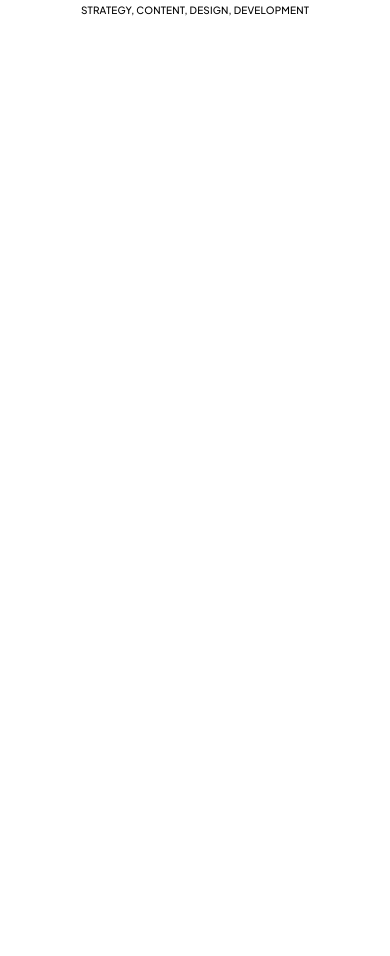
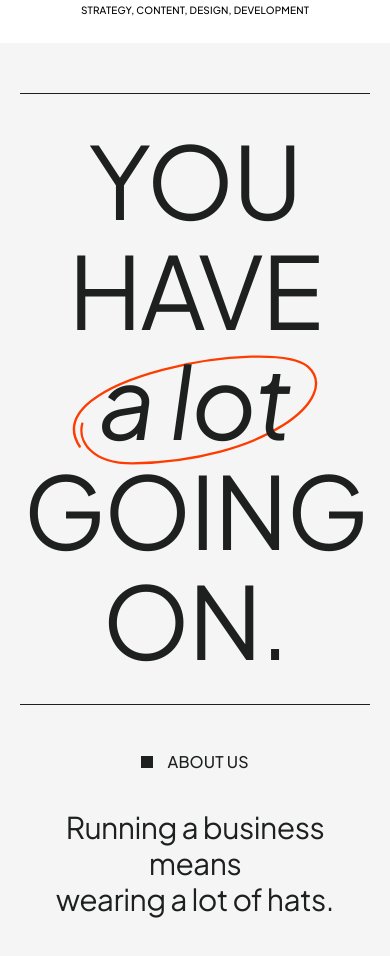
Before and after one commit to FluffyClaws/hulo.dev-test-page, a React (Create React App) app: page / in a window 390 px wide. Shown: the part 1040-1996 px from the top of the page. Before the commit the page ends 1083 px from the top, so only its background shows below. Built offline with nearby package versions, Linux system fonts and the light colour scheme.

Commit message:
mobile about-block

```diff
--- a/src/components/AboutSection.scss
+++ b/src/components/AboutSection.scss
@@ -1,193 +1,6 @@
 .about-block {
   background: var(--baseline-bg-alt);
   padding-top: 200px;
-}
-
-.relational-operator-child {
-  width: 12px;
-  height: 12px;
-  position: relative;
-  background-color: var(--baseline-darck);
-}
-.relational-operator {
-  display: flex;
-  flex-direction: column;
-  align-items: flex-start;
-  justify-content: flex-start;
-  padding: var(--padding-7xs) 0 0;
-}
-.about p {
-  position: relative;
-  letter-spacing: 0.15px;
-  line-height: 140%;
-  text-transform: uppercase;
-  font-weight: 500;
-  display: inline-block;
-  min-width: 82px;
-}
-.about {
-  display: flex;
-  flex-direction: row;
-  align-items: baseline;
-  justify-content: flex-start;
-  gap: var(--gap-mini);
-}
-
-.subhead h1 {
-  margin: 0;
-  align-self: stretch;
-  position: relative;
-  font-size: inherit;
-  letter-spacing: -0.5px;
-  line-height: 120%;
-  font-weight: 400;
-  font-family: inherit;
-}
-.subhead :nth-child(2) {
-  text-align: right;
-}
-.subhead,
-.row1-wrapper {
-  display: flex;
-  align-items: flex-start;
-  max-width: 100%;
-}
-.subhead {
-  width: 1109px;
-  flex-direction: column;
-  justify-content: flex-start;
-  font-size: var(--h2-size);
-}
-.row1-wrapper {
-  align-self: stretch;
-  flex-direction: row;
-  justify-content: space-between;
-  gap: var(--gap-xl);
-}
-
-.row2-wrapper p {
-  align-self: stretch;
-  position: relative;
-  line-height: 140%;
-  flex: 1;
-  min-width: 350px;
-  max-width: 100%;
-}
-.were-a-strategic-consulting-f2 {
-  align-self: stretch;
-  position: relative;
-  letter-spacing: 1.25px;
-  text-transform: uppercase;
-  font-weight: 500;
-}
-.were-a-strategic-consulting-f-frame {
-  flex: 1;
-  display: flex;
-  flex-direction: column;
-  align-items: flex-start;
-  justify-content: flex-start;
-  padding: var(--padding-10xs) 0 0;
-}
-.icon4,
-.icon5 {
-  position: absolute;
-  top: 0;
-  left: 0;
-  border-radius: var(--br-21xl);
-  width: 24px;
-  height: 24px;
-  overflow: hidden;
-}
-.icon5 {
-  top: 4px;
-  left: 4px;
-  border-radius: var(--br-829xl);
-  background-color: var(--color-orangered);
-  width: 16px;
-  height: 16px;
-  z-index: 1;
-}
-.icon-container {
-  height: 24px;
-  width: 24px;
-  position: relative;
-}
-.button2 {
-  width: 253px;
-  border-radius: var(--br-21xl);
-  background-color: var(--baseline-darck);
-  overflow: hidden;
-  display: flex;
-  flex-direction: row;
-  align-items: flex-start;
-  justify-content: flex-start;
-  padding: var(--padding-base) var(--padding-5xl);
-  box-sizing: border-box;
-  gap: var(--gap-base);
-  font-size: var(--button-size);
-  color: var(--baseline-white);
-}
-.col1-wrapper,
-.thats-where-we {
-  flex: 1;
-  min-width: 350px;
-  max-width: 100%;
-}
-.col1-wrapper {
-  display: flex;
-  flex-direction: column;
-  align-items: flex-start;
-  justify-content: flex-start;
-  gap: var(--gap-61xl);
-}
-
-.details-container,
-.row2-wrapper {
-  display: flex;
-  justify-content: flex-start;
-  max-width: 100%;
-}
-.row2-wrapper {
-  width: 1110px;
-  flex-direction: row;
-  flex-wrap: wrap;
-  align-items: flex-start;
-  gap: var(--gap-13xl);
-  font-size: var(--h5-size);
-}
-.details-container {
-  width: 1680px;
-  flex-direction: column;
-  align-items: flex-end;
-  gap: var(--gap-61xl);
-}
-.about-details-block {
-  align-self: stretch;
-  display: flex;
-  flex-direction: row;
-  align-items: flex-start;
-  justify-content: center;
-  padding: 0 var(--padding-xl) var(--padding-181xl);
-  box-sizing: border-box;
-  max-width: 100%;
-  text-align: left;
-  font-size: var(--font-size-base);
-  color: var(--baseline-darck);
-  font-family: var(--button);
-}
-
-.about-headline-container,
-.about-wrapper {
-  display: flex;
-  align-items: flex-start;
-  max-width: 100%;
-}
-.about-wrapper {
-  width: 1680px;
-  flex-direction: column;
-  justify-content: flex-start;
-  gap: 55.5px;
-}
   .about-headline-container {
     align-self: stretch;
     flex-direction: row;
@@ -198,15 +11,11 @@
     font-size: var(--font-size-114xl);
     color: var(--baseline-darck);
     font-family: var(--button);
-}
-.todays-offers-icon {
-  align-self: stretch;
-  height: 1px;
-  position: relative;
-  max-width: 100%;
-  overflow: hidden;
-  flex-shrink: 0;
-}
+    .about-wrapper {
+      width: 1680px;
+      flex-direction: column;
+      justify-content: flex-start;
+      gap: 55.5px;
       .about-headline {
         align-self: stretch;
         display: flex;
@@ -237,11 +46,198 @@
         line-height: 146.3px;
         font-weight: 400;
       }
-.weekly-offers-icon {
+    }
+  }
+  .br-line {
+    order: 0;
+  }
+}
+
+.about-details-block {
   align-self: stretch;
-  height: 1px;
+  display: flex;
+  flex-direction: row;
+  align-items: flex-start;
+  justify-content: center;
+  padding: 0 var(--padding-xl) var(--padding-181xl);
+  box-sizing: border-box;
+  max-width: 100%;
+  text-align: left;
+  font-size: var(--font-size-base);
+  color: var(--baseline-darck);
+  font-family: var(--button);
+  .details-container {
+    width: 1680px;
+    flex-direction: column;
+    align-items: flex-end;
+    gap: var(--gap-61xl);
+    .row1-wrapper {
+      align-self: stretch;
+      flex-direction: row;
+      justify-content: space-between;
+      gap: var(--gap-xl);
+      .about p {
         position: relative;
+        letter-spacing: 0.15px;
+        line-height: 140%;
+        text-transform: uppercase;
+        font-weight: 500;
+        display: inline-block;
+        min-width: 82px;
+      }
+      .about {
+        display: flex;
+        flex-direction: row;
+        align-items: baseline;
+        justify-content: flex-start;
+        gap: var(--gap-mini);
+      }
+      .subhead {
+        width: 1109px;
+        flex-direction: column;
+        justify-content: flex-start;
+        font-size: var(--h2-size);
+      }
+      .subhead h1 {
+        margin: 0;
+        align-self: stretch;
+        position: relative;
+        font-size: inherit;
+        letter-spacing: -0.5px;
+        line-height: 120%;
+        font-weight: 400;
+        font-family: inherit;
+      }
+      .subhead :nth-child(2) {
+        text-align: right;
+      }
+    }
+    .row2-wrapper {
+      width: 1110px;
+      flex-direction: row;
+      flex-wrap: wrap;
+      align-items: flex-start;
+      gap: var(--gap-13xl);
+      font-size: var(--h5-size);
+      .col1-wrapper {
+        display: flex;
+        flex-direction: column;
+        align-items: flex-start;
+        justify-content: flex-start;
+        gap: var(--gap-61xl);
+      }
+    }
+    .row2-wrapper p {
+      align-self: stretch;
+      position: relative;
+      line-height: 140%;
+      flex: 1;
+      min-width: 350px;
       max-width: 100%;
-  overflow: hidden;
-  flex-shrink: 0;
     }
+  }
+}
+
+.subhead,
+.row1-wrapper {
+  display: flex;
+  align-items: flex-start;
+  max-width: 100%;
+}
+
+.col1-wrapper,
+.thats-where-we {
+  flex: 1;
+  min-width: 350px;
+  max-width: 100%;
+}
+
+.details-container,
+.row2-wrapper {
+  display: flex;
+  justify-content: flex-start;
+  max-width: 100%;
+}
+
+.about-headline-container,
+.about-wrapper {
+  display: flex;
+  align-items: flex-start;
+  max-width: 100%;
+}
+
+@media (max-width: 450px) {
+  .about-block {
+    padding-top: 50px;
+
+    .about-headline-container {
+      padding: 0 20px 30px;
+      font-size: 100px;
+      text-align: center;
+      .about-wrapper {
+        width: 100%;
+        gap: 30px;
+
+        .about-headline {
+          flex-direction: column;
+          .about-circle {
+            height: 110px;
+            bottom: 38%;
+            left: 50%;
+            transform: translateX(-50%);
+          }
+
+          .about-head {
+            display: flex;
+            flex-wrap: wrap;
+            flex-direction: column;
+            align-items: center;
+            line-height: 110px;
+          }
+        }
+      }
+    }
+
+    .about-details-block {
+      flex-direction: column;
+      padding: 0 20px;
+
+      .details-container {
+        width: 100%;
+        align-items: center;
+        gap: 40px;
+
+        .row1-wrapper,
+        .row2-wrapper {
+          flex-direction: column;
+          align-items: center;
+
+          .about,
+          .subhead,
+          .col1-wrapper {
+            justify-content: center;
+            width: 100%;
+            align-items: center;
+          }
+          .col1-wrapper {
+            gap: 40px;
+            p {
+              text-align: center;
+            }
+          }
+
+          .subhead {
+            font-size: 30px;
+            padding: 0 20px;
+            h1 {
+              text-align: center;
+            }
+          }
+        }
+        .row2-wrapper p {
+          text-align: center;
+        }
+      }
+    }
+  }
+}
--- a/src/components/Header/Header.scss
+++ b/src/components/Header/Header.scss
@@ -17,7 +17,7 @@
   .header-group {
     width: 1680px;
     justify-content: space-between;
-    gap: var(--gap-xl);
+    gap: var(--gap-xs);
     max-width: 100%;
     flex-wrap: wrap;
   }
--- a/src/pages/Home.tsx
+++ b/src/pages/Home.tsx
@@ -16,8 +16,8 @@ const Home: React.FC = () => {
       <HeaderMenu />
       <HeaderBanner />
       <FeaturedProject />
-      {/* <AboutSection />
-      <HowWeWork />
+      <AboutSection />
+      {/* <HowWeWork />
       <CardsSection />
       <ProcessesSection />
       <Highlights />
```
Lines whose indentation alone changed are shown as unchanged.
